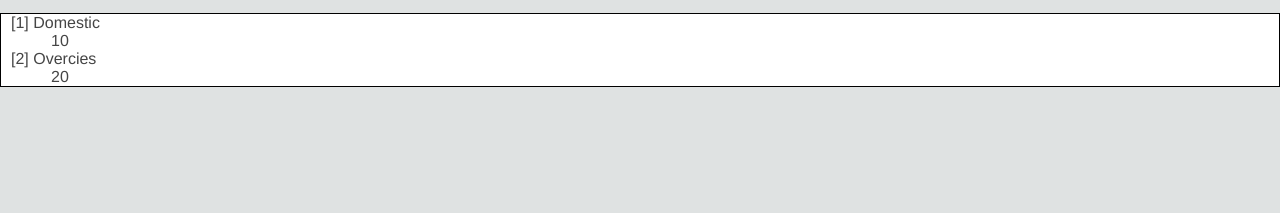
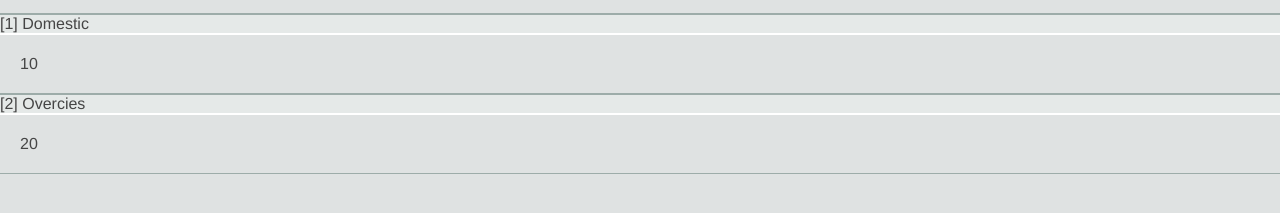
Before and after one commit to bhannat2012/KPI-Module, a plain HTML site: page index.html at #!/home in a window 1280 px wide. Shown: the part 389-602 px from the top of the page. Drawn offline with Linux system fonts and the light colour scheme; a web font is replaced by a local one.

Commit message:
Graph details added2

```diff
--- a/js/controllers.js
+++ b/js/controllers.js
@@ -21,7 +21,7 @@ angular.module('myApp.controllers', [])    .
         init();
 
         $scope.data = [[[0, 1], [1, 5], [2, 2]]];
-        $scope.floatData = [];
+        $scope.floatData = null;
         /*[
             {"label": "Series1", "data": 44,clickable: true,more:'more-data1'},
             {"label": "Series2", "data": 51,clickable: true,more:'more-data2'},
--- a/js/flot-directive.js
+++ b/js/flot-directive.js
@@ -59,6 +59,7 @@ angular.module('flotD', [])
                    // chart = $.plot(elem, v , options);
                     jQuery(charDiv).unbind();
                    // debugger;
+                    if(!v) return;
                     if(!chart){
                       chart =  $.plot(charDiv, v, options);
                         debugger;
--- a/partials/home-page.html
+++ b/partials/home-page.html
@@ -1,7 +1,6 @@
-
 <div class="topcoat-navigation-bar">
     <div class="topcoat-navigation-bar__item quarter left">
-        <a href="#"  class="topcoat-icon-button--quiet js-menu-button">
+        <a href="#" class="topcoat-icon-button--quiet js-menu-button">
             <span class="topcoat-icon topcoat-icon--menu-stack"></span></a>
     </div>
     <div class="topcoat-navigation-bar__item half full">
@@ -23,7 +22,6 @@
 <!--</snap-content>-->
 <div class="topcoat-list__container scroller" style="top:69px;">
     <div ng-controller="ChartCtrl">
-
         <!--<div   style="height: 300px; width: 300px;"-->
         <!--flot-chart="" ng-model="floatData"-->
         <!--float-on-series-click ="floatOnSeriesClick" >-->
@@ -33,16 +31,19 @@
         <!--<div id="chartContainer" style="height: 300px; width: 300px;" canvas-chart="" ng-model="canvasData"> </div>-->
         <!--<div id="chartContainer" style="height: 300px; width: 300px;" flot-chart="" ng-model="canvasData"> </div>-->
         <p></p>
-        <flot-chart ng-model="floatData"  style="height: 300px; width: 300px;" float-on-series-click ="floatOnSeriesClick" > </flot-chart>
+        <flot-chart ng-model="floatData" style="height: 300px; width: 300px;"
+                    float-on-series-click="floatOnSeriesClick"></flot-chart>
 
         <p></p>
-        <dl class="example-animate-container">
-              <div   ng-repeat-start="data in floatData" ></div>
-                <dt  >
+
+        <dl class="topcoat-list__container ">
+            <div ng-repeat-start="data in floatData"></div>
+            <dt class="topcoat-list list actions">
                 [{{$index + 1}}] {{data.label}}
             </dt>
-                <dd>{{data.data}}</dd>
+            <dd class="topcoat-list__item">{{data.data}}</dd>
             <div ng-repeat-end></div>
         </dl>
     </div>
+
 </div>
```
Lines whose indentation alone changed are shown as unchanged.
